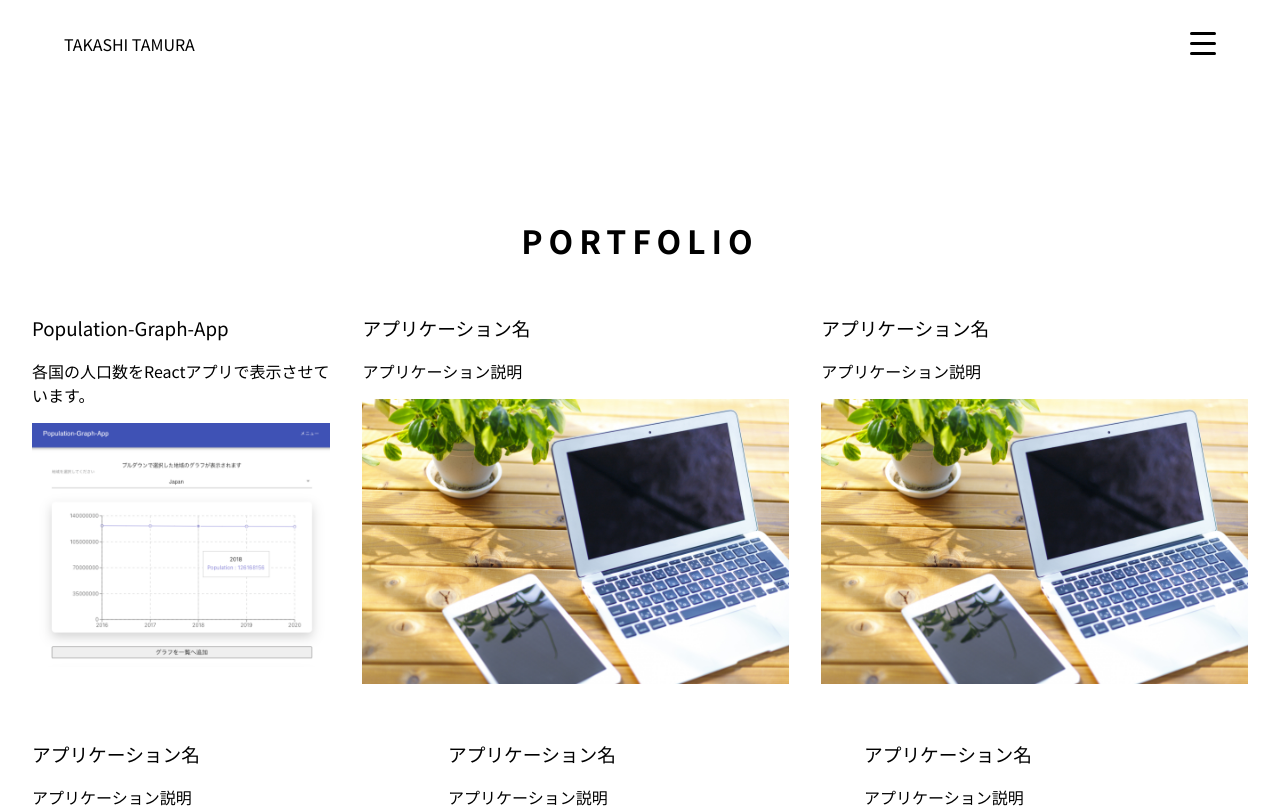
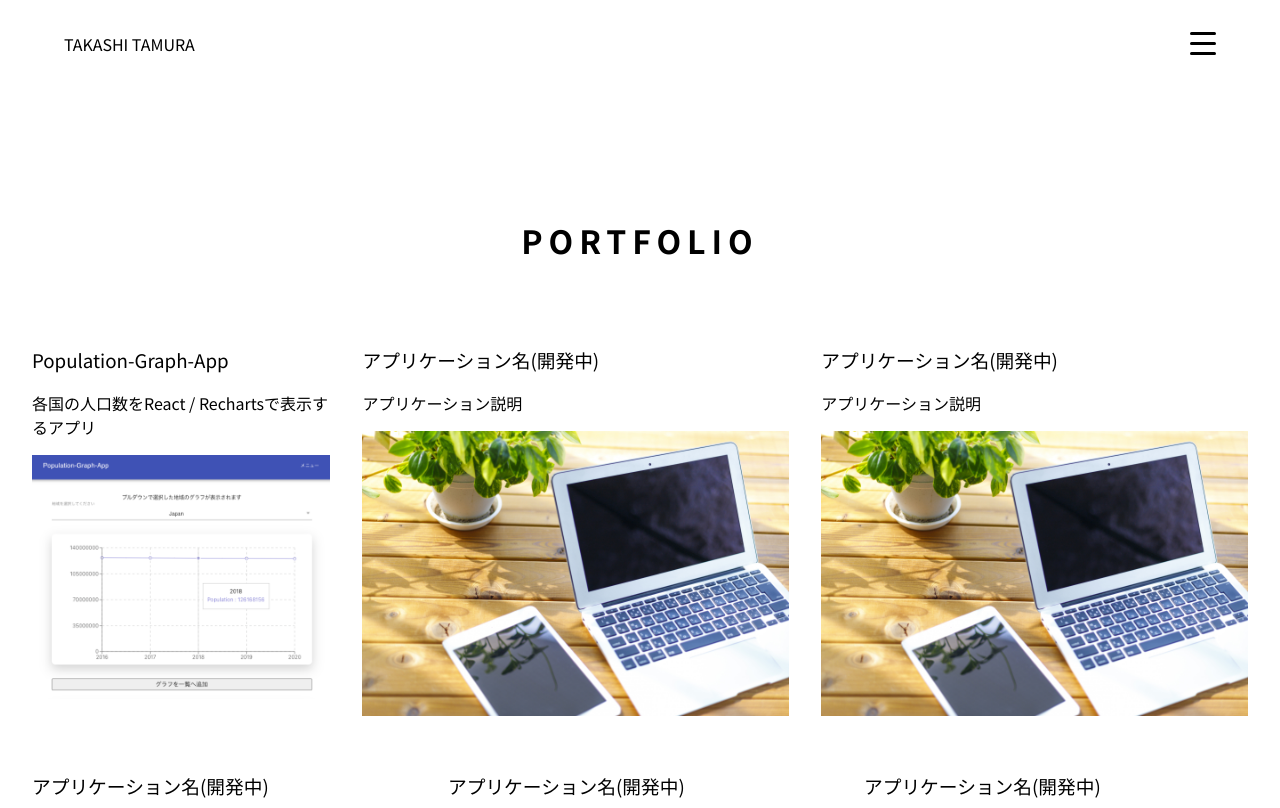
Before and after one commit to tam-t-3/Takashi-Tamura-Mysite, a React (Create React App) app: page /portfolio in a window 1280 px wide. Shown: the top 808 px of the page. Built offline with nearby package versions, Linux system fonts and the light colour scheme; the HTML template or start-up script is replaced by a standard one.

Commit message:
fixed/Portfolio.tsx

```diff
--- a/src/Components/Organisms/Top/TopMainSection.tsx
+++ b/src/Components/Organisms/Top/TopMainSection.tsx
@@ -24,7 +24,7 @@ const LayoutMain = styled.div`
 `;
 
 const LayoutMyIcon = styled.div`
-  margin-top: 32px;
+  margin-top: 64px;
 `;
 
 const fadeIn = keyframes`
--- a/src/Components/Pages/Portfolio.tsx
+++ b/src/Components/Pages/Portfolio.tsx
@@ -68,7 +68,7 @@ const Row = styled.div`
 `;
 
 const LayoutRow = styled.div`
-  margin-top: 32px;
+  margin-top: 64px;
 `;
 
 const LayoutCol = styled.div`
@@ -77,10 +77,10 @@ const LayoutCol = styled.div`
 
 const SpBox = styled.div`
     ${sp`
-        display: none;
+        display: block;
     `}
     ${tab`
-        display: none;
+        display: block;
     `}
     ${pc`
         display: block;
@@ -101,10 +101,10 @@ const TabBox = styled.div`
 
 const PcBox = styled.div`
     ${sp`
-        display: block;
+        display: none;
     `}
     ${tab`
-        display: block;
+        display: none;
     `}
     ${pc`
         display: block;
--- a/src/Constant/projects.ts
+++ b/src/Constant/projects.ts
@@ -4,11 +4,11 @@ import Population from "../assets/images/Population-Graph-App.png";
 export const works = [
   {
     title: "Population-Graph-App",
-    description: "各国の人口数をReactアプリで表示させています。",
+    description: "各国の人口数をReact / Rechartsで表示するアプリ",
     thumb: Population,
   },
   {
-    title: "アプリケーション名",
+    title: "アプリケーション名(開発中)",
     description: "アプリケーション説明",
     thumb: thumb,
   },
```
